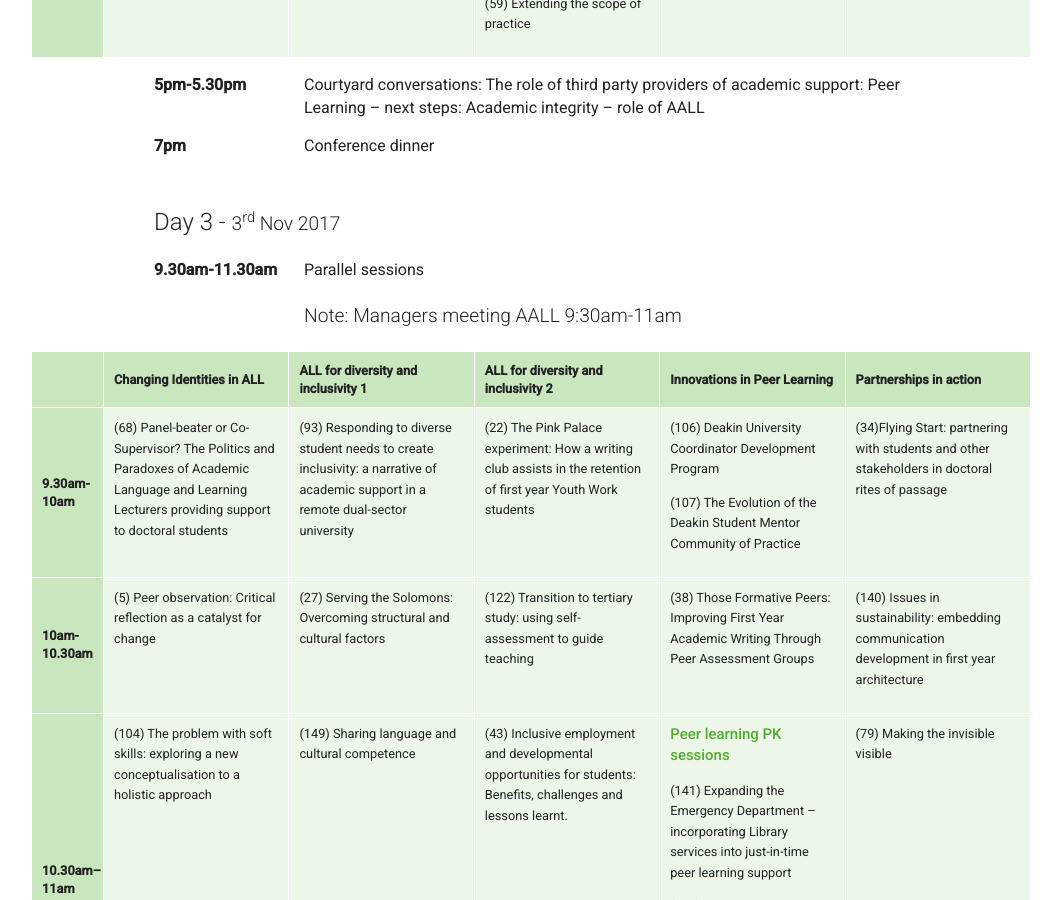
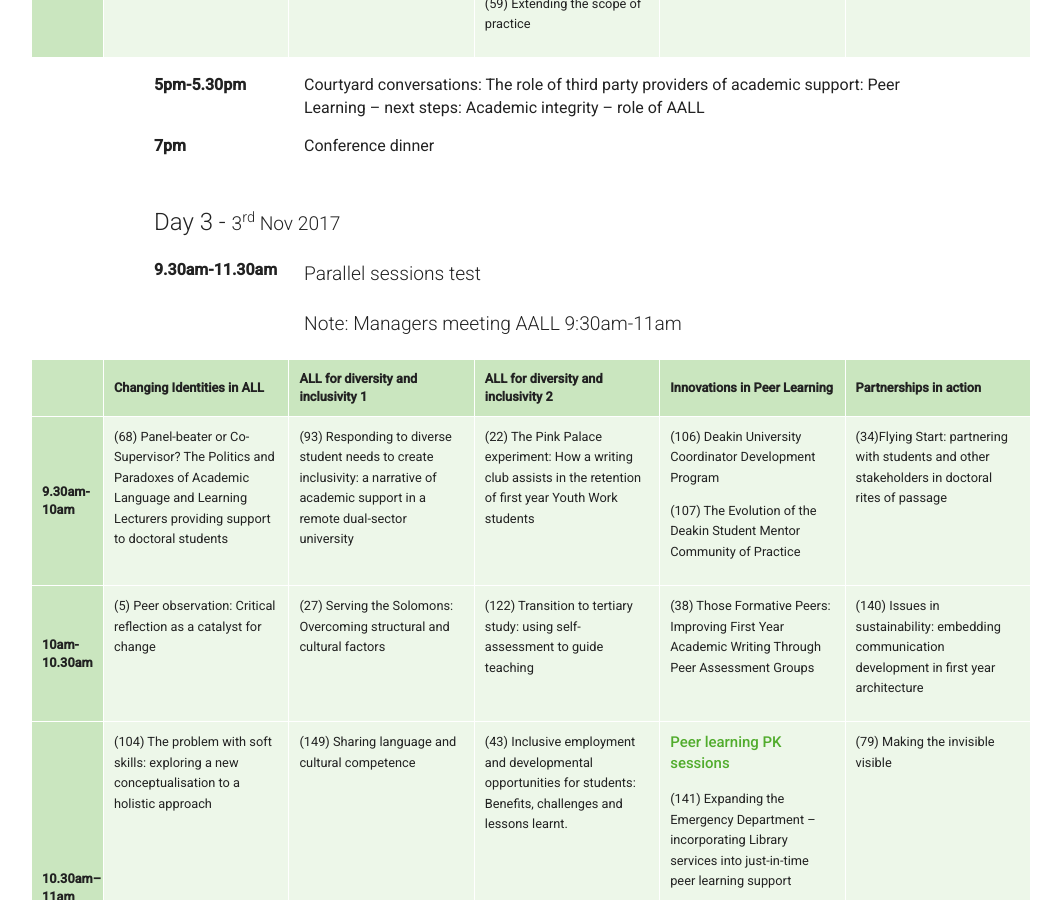
Before and after one commit to aallconference2017/aallconference2017.github.io, a Jekyll site: the page built from program/index.html, in a window 1280 px wide and 900 px high, scrolled down 4087 px. Shown: the whole window, without its empty margins (113-1174 px from the left). Built offline with Jekyll 4.4.1, drawn with Linux system fonts in a browser that asks for light colours.

Commit message:
Updated 'program/index.html' via CloudCannon

```diff
--- a/program/index.html
+++ b/program/index.html
@@ -11,7 +11,7 @@ show_jump_links: true
         <h2>Day 1 - <small>1<sup>st</sup> Nov 2017</small></h2>
         <ul class="program">
             <li><span class="time editable">9am-10am</span> <div class="session editable">Registration Opens</div></li>
-            <li><span class="time editable">10am-11am</span> <div class="session editable">Conference Opening:<br>Welcome to Country, Wathaurong Community Member<br><b>Professor Beverly Oliver, Deputy Vice-Chancellor (Education) Deakin University&nbsp;</b></div></li>
+            <li><span class="time editable">10am-11am</span> <div class="session editable">Conference Opening:<br />Welcome to Country, Wathaurong Community Member<br /><b>Professor Beverly Oliver, Deputy Vice-Chancellor (Education) Deakin University&nbsp;</b></div></li>
             <li><span class="time editable">11am-12pm</span> <div class="session editable">Keynote</div></li>
             <li><span class="time editable">12pm-1pm</span> <div class="session editable">Lunch</div></li>
             <li><span class="time editable">1pm-3pm</span> <div class="session editable">Concurrent Sessions</div>
@@ -217,7 +217,7 @@ show_jump_links: true
 
         <h2>Day 3 - <small>3<sup>rd</sup> Nov 2017</small></h2>
         <ul class="program">
-            <li><span class="time editable">9.30am-11.30am</span> <div class="session editable">Parallel sessions</div>
+            <li><span class="time editable">9.30am-11.30am</span> <div class="session editable"><p>Parallel sessions test</p></div>
                 <p>Note: Managers meeting AALL 9:30am-11am</p>
                 <div class="scrollbox">
                     <table>
@@ -291,7 +291,7 @@ show_jump_links: true
                 </div>
             </li>
             <li><span class="time editable">11.30am-12.30pm</span> <div class="session editable">key note 2: <b>Karen Vered</b></div></li>
-            <li><span class="time editable">12.30pm-1.45pm</span> <div class="session editable">Lunch<br>AALL Annual General Meeting - starting at 12.45pm</div></li>
+            <li><span class="time editable">12.30pm-1.45pm</span> <div class="session editable">Lunch<br />AALL Annual General Meeting - starting at 12.45pm</div></li>
             <li><span class="time editable">1.30pm-2.30pm</span> <div class="session editable">Parallel Sessions</div>
                 <div class="scrollbox">
                     <table>
```
